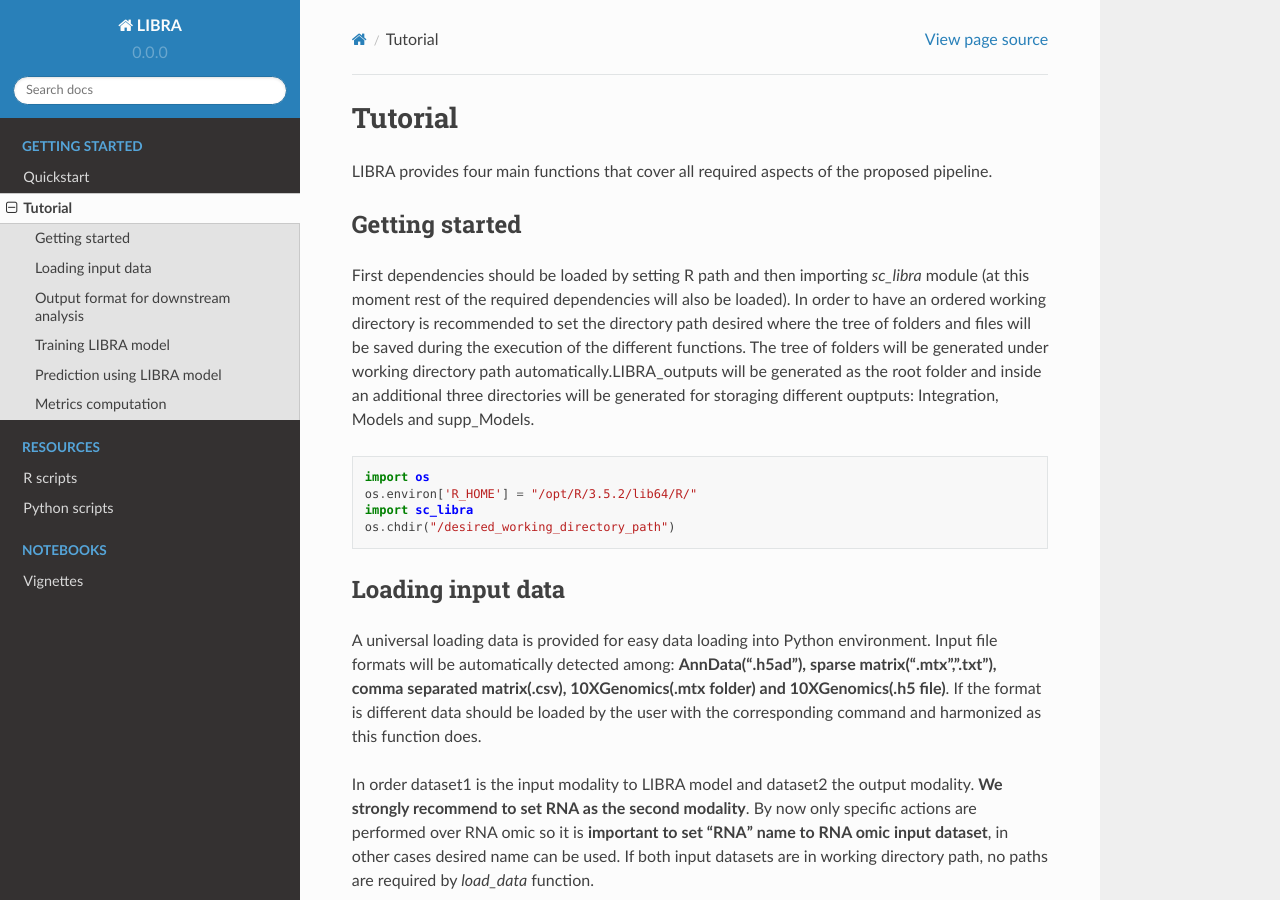
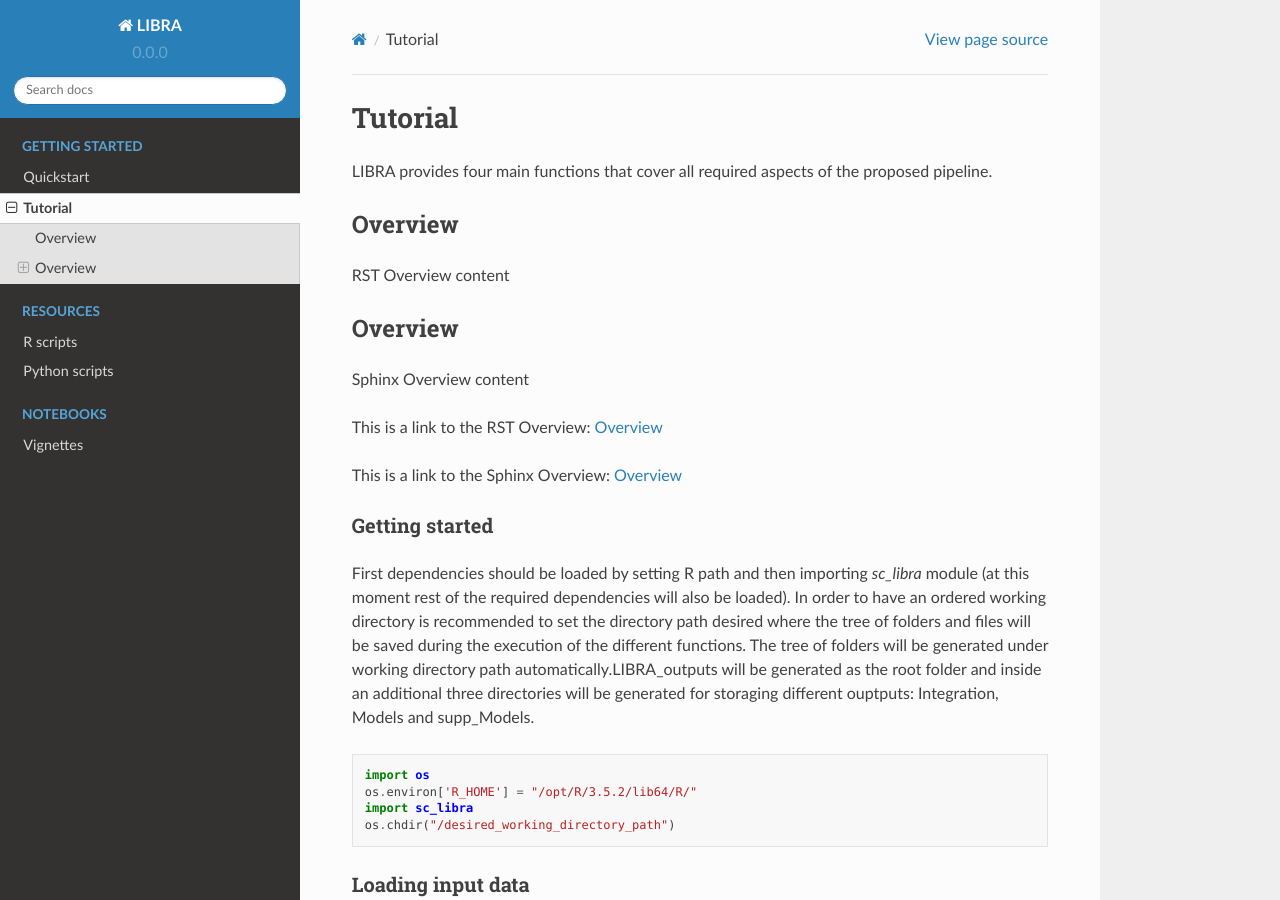
Before and after one commit to TranslationalBioinformaticsUnit/LIBRA, a Sphinx documentation site: the page built from docs/source/tutorial.rst, in a window 1280 px wide and 900 px high. Built offline with Sphinx 7.4.7 and the Read the Docs theme 2.0.0, drawn with Linux system fonts in a browser that asks for light colours.

Commit message:
Update tutorial.rst

```diff
--- a/docs/source/tutorial.rst
+++ b/docs/source/tutorial.rst
@@ -3,6 +3,26 @@ Tutorial
 
 LIBRA provides four main functions that cover all required aspects of the proposed pipeline.
 
+
+.. _RST Overview:
+
+Overview
+**********
+
+RST Overview content
+
+
+.. _Sphinx Overview:
+
+Overview
+*********
+
+Sphinx Overview content
+
+
+This is a link to the RST Overview: :ref:`RST Overview`
+
+This is a link to the Sphinx Overview: :ref:`Sphinx Overview`
 
 Getting started
 ------------
```
